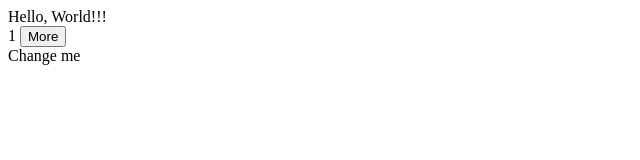
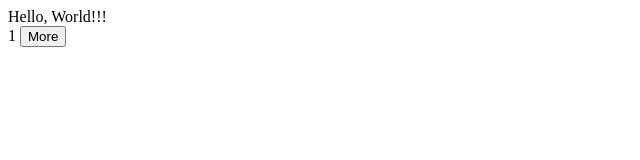
Before and after one commit to KevinEdwardBerry/git-me-out-of-this-mess, a plain HTML site: page index.html in a window 1280 px wide. Shown: the full height of the page, 0-640 px from the left. Drawn offline with Linux system fonts and the light colour scheme.

Commit message:
remove initial change me text

```diff
--- a/index.html
+++ b/index.html
@@ -11,7 +11,6 @@
         <button type="button" id="more">More</button>
     </div>
     <div id="changeMe">
-        Change me
     </div>
 </body>
 <script>
```
